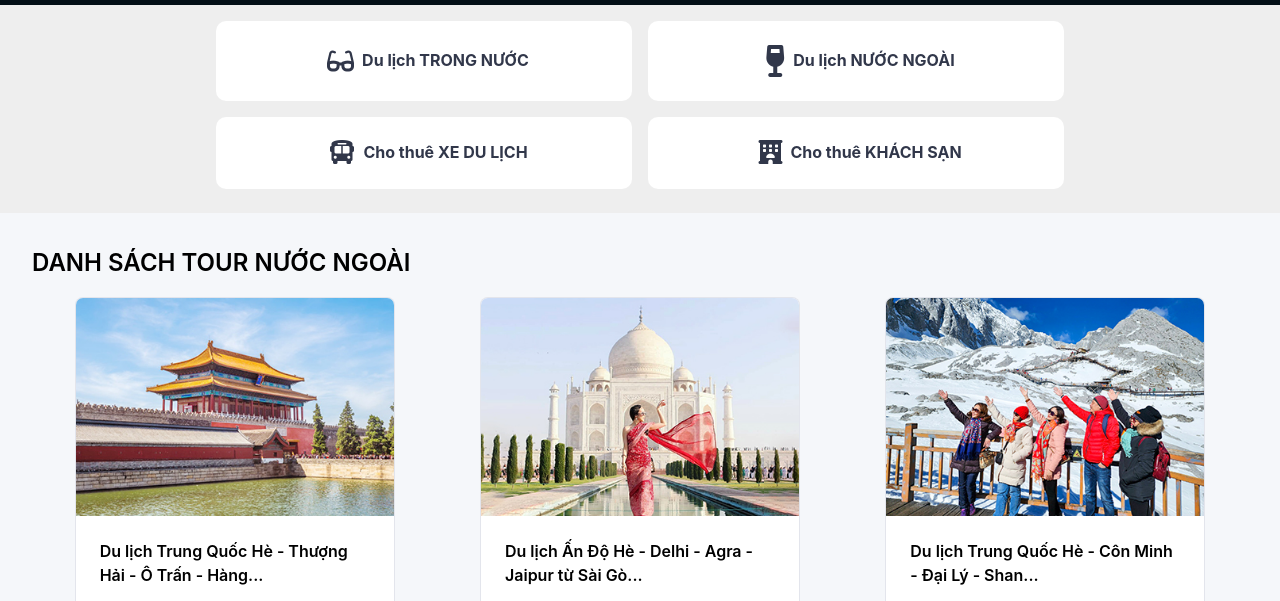
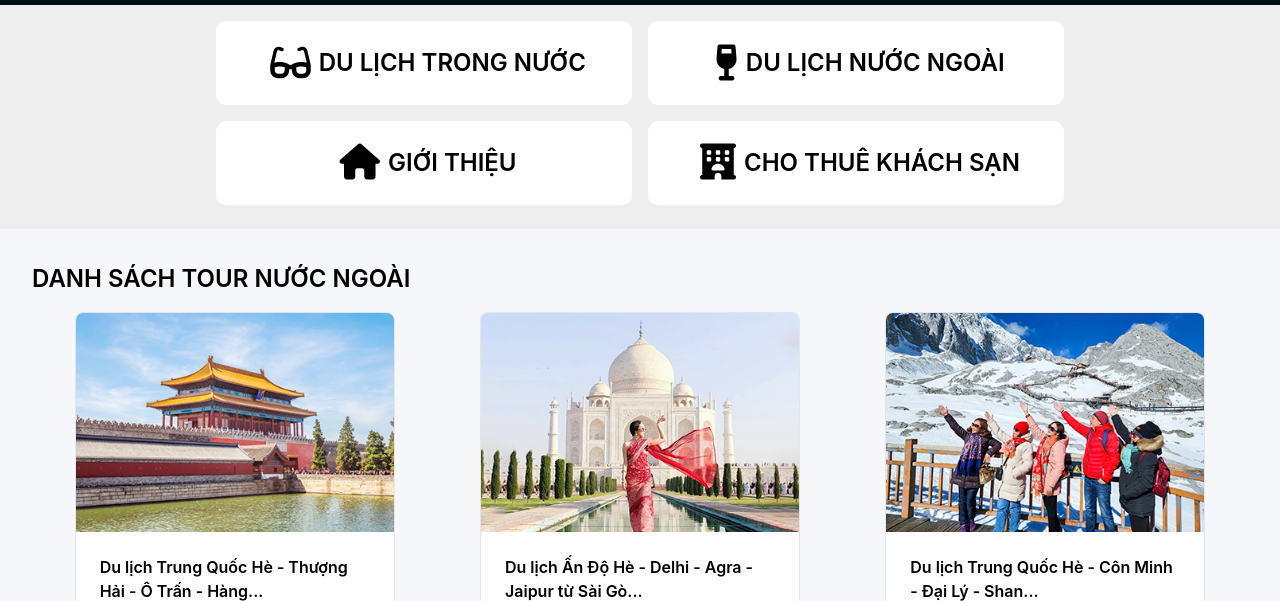
Before and after one commit to webwizards23gitb/webwizards23gitb.github.io, a plain HTML site: page foreignTours.html in a window 1280 px wide. Shown: the part 123-724 px from the top of the page. Drawn offline with nearby package versions, Linux system fonts and the light colour scheme; some packages are replaced by stand-ins of ours; a script that the page names is missing.

Commit message:
Update foreignTours.html

```diff
--- a/foreignTours.html
+++ b/foreignTours.html
@@ -15,6 +15,11 @@
   <link rel="stylesheet" href="assets/css/swiper-bundle.min.css" />
   <link rel="stylesheet" href="assets/css/image-hover.css">
   <link href="assets/css/aos.css" rel="stylesheet" />
+
+  <link rel="icon" href="https://scontent.xx.fbcdn.net/v/t1.15752-9/440835527_1136786374199039_1045185982473270085_n.png?_nc_cat=106&ccb=1-7&_nc_sid=0024fc&_nc_ohc=iB99M7OTNLoQ7kNvgEZtr6h&_nc_ad=z-m&_nc_cid=0&_nc_ht=scontent.xx&_nc_gid=Aj6RDrEfR2urSpW6rcb08aA&oh=03_Q7cD1QGuYoMgvnALzuhtnf7JaJnE_ytatI5T9CB7ZYxRYbdceg&oe=672F2116" type="image/x-icon">
+
+
+
   <!-- CSS files -->
   <!-- JavaScript files -->
   <script src="assets/js/jquery-3.7.1.min.js"></script>
@@ -35,16 +40,19 @@
   <div class="container-fill">
     <div class="row p-3 mt-2 tour-types d-flex justify-content-center" data-aos="fade-right">
       <div class="col-lg-4 d-flex justify-content-center align-items-center tour-type m-2 p-4">
-        <i class="fa-solid fa-glasses fa-xl mx-2"></i>Du lịch TRONG NƯỚC
+
+        <a class="tours-heading-link" href="vietnamTours.html"><i class="fa-solid fa-glasses fa-xl mx-2"></i>DU LỊCH TRONG NƯỚC</a>
       </div>
       <div class="col-lg-4 d-flex justify-content-center align-items-center tour-type m-2 p-4">
-        <i class="fa-solid fa-wine-glass fa-2x mx-2"></i>Du lịch NƯỚC NGOÀI
+
+        <a class="tours-heading-link" href="foreignTours.html"><i class="fa-solid fa-wine-glass fa-xl mx-2"></i>DU LỊCH NƯỚC NGOÀI</a>
       </div>
       <div class="col-lg-4 d-flex justify-content-center align-items-center tour-type m-2 p-4">
-        <i class="fa-solid fa-bus fa-xl mx-2"></i>Cho thuê XE DU LỊCH
+
+        <a class="tours-heading-link" href="introduction.html"><i class="fa-solid fa-home fa-xl mx-2"></i>GIỚI THIỆU</a>
       </div>
       <div class="col-lg-4 d-flex justify-content-center align-items-center tour-type m-2 p-4">
-        <i class="fa-solid fa-hotel fa-xl mx-2"></i>Cho thuê KHÁCH SẠN
+        <a class="tours-heading-link" href="hotels.html"><i class="fa-solid fa fa-hotel fa-xl mx-2"></i>CHO THUÊ KHÁCH SẠN</a>
       </div>
     </div>
     <div class="d-flex justify-content-between align-items-center mx-5 mt-5 mb-3">
```
